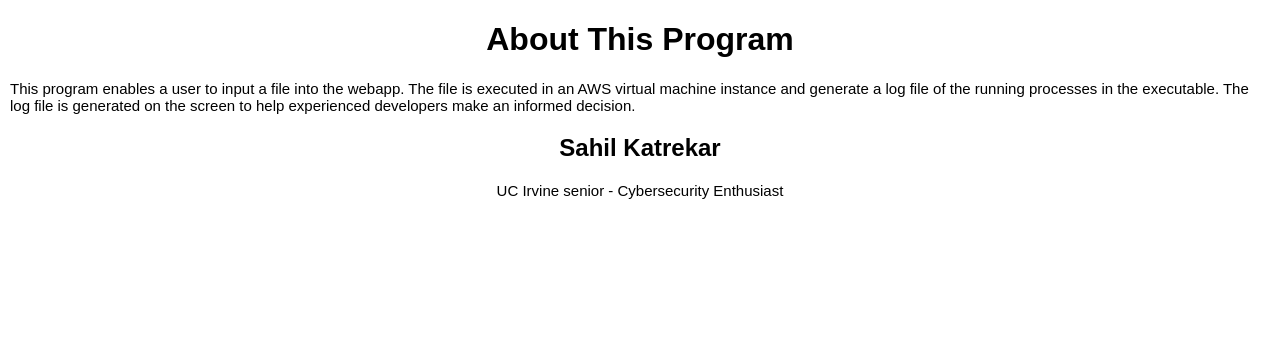
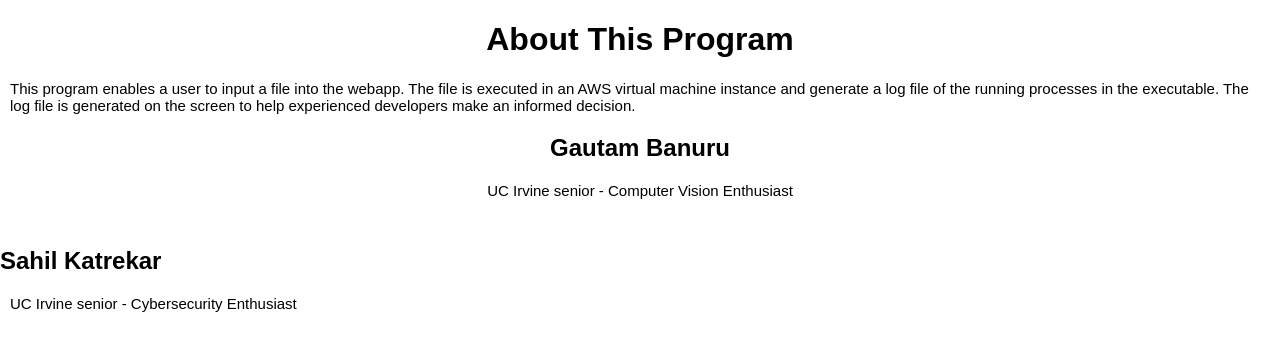
Before and after one commit to gautamo/ExecRay, a Flask app: page /about in a window 1280 px wide. Shown: the part 128-479 px from the top of the page. Run offline with Flask 2, Linux system fonts and the light colour scheme.

Commit message:
Update about.html

```diff
--- a/templates/about.html
+++ b/templates/about.html
@@ -16,6 +16,10 @@
 
     <center>
 
+    <h2>Gautam Banuru</h2>
+    <p>UC Irvine senior - Computer Vision Enthusiast</p><br>
+    </center>
+
     <h2>Sahil Katrekar</h2>
     <p>UC Irvine senior - Cybersecurity Enthusiast</p><br>
     </center>
```
